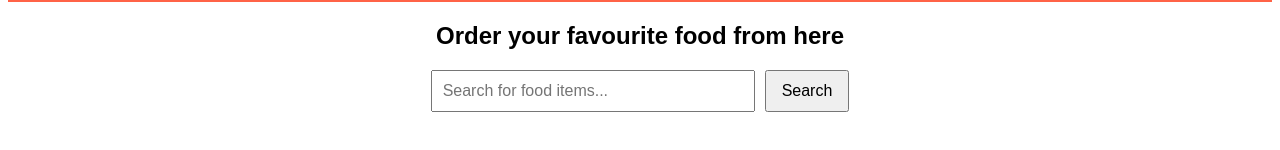
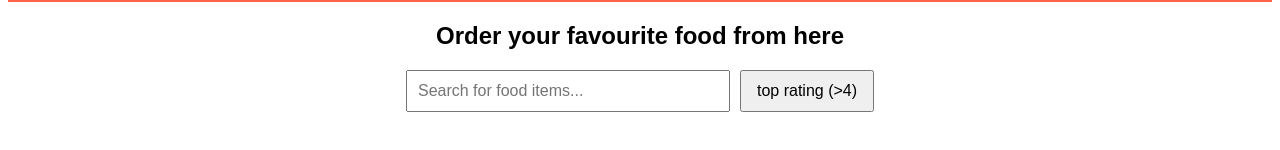
Before and after one commit to DAWAR-666/FOOD-DELIVERY-APP, a React (Vite) app: page / in a window 1280 px wide. Shown: the part 178-328 px from the top of the page. Built offline with nearby package versions, Linux system fonts and the light colour scheme.

Commit message:
search bar into filter button

```diff
--- a/src/components/Body.jsx
+++ b/src/components/Body.jsx
@@ -5,7 +5,7 @@ const Body= () =>{
         <div className="body">
             <div className="searchBar">
                 <input type="text" placeholder="Search for food items..." />
-                <button>Search</button>
+                <button>top rating ({'>'}4)</button>
             </div>
             <div className="restaurantList">
                 {resData.map((restaurant)=> {
```
